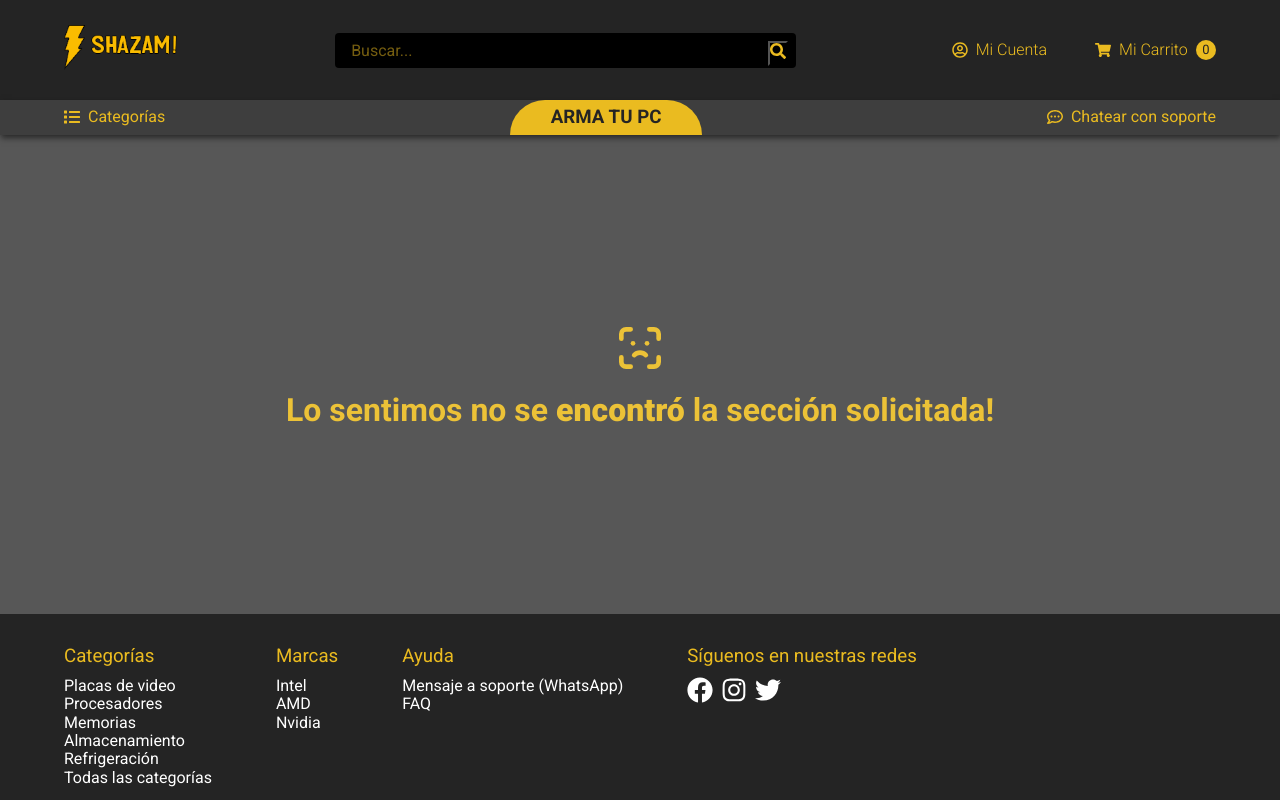
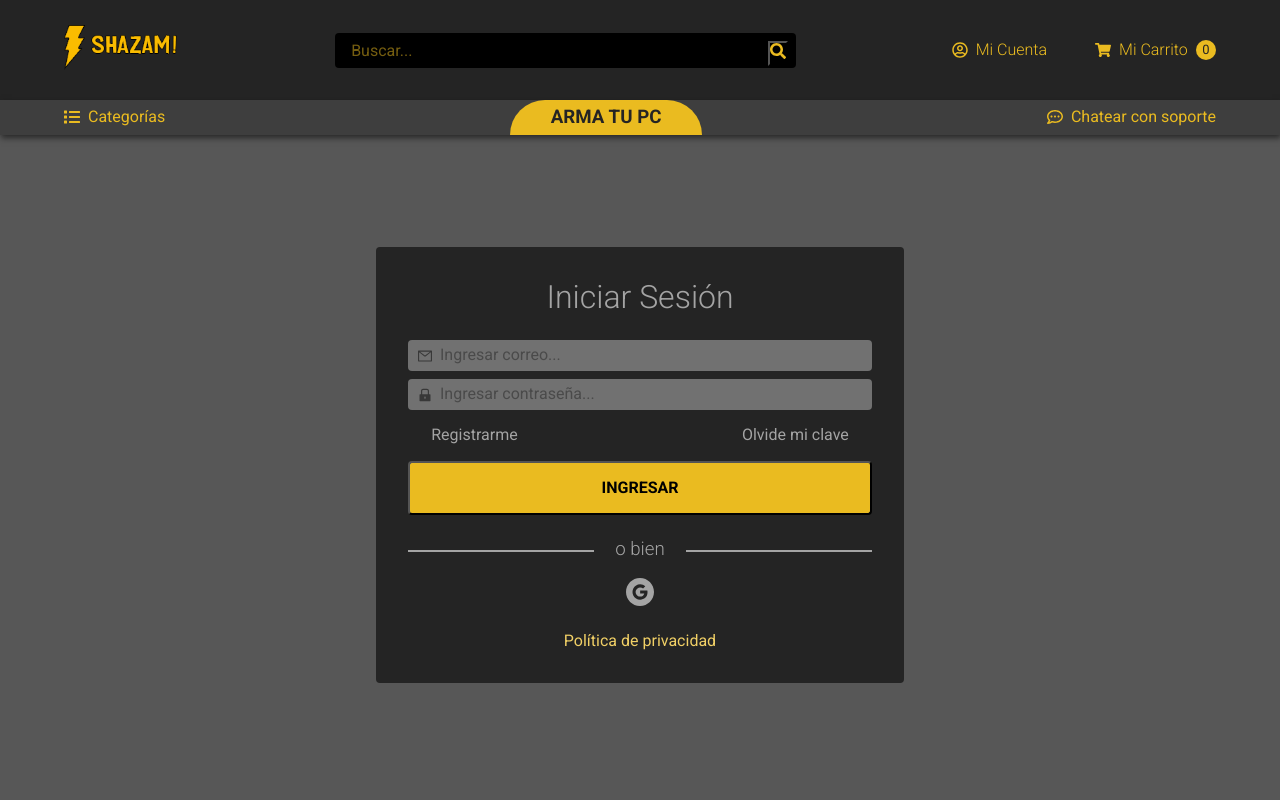
Before and after one commit to ozkavosh/alkemy-react-ecommerce-shazam, a React (Create React App) app: page /login in a window 1280 px wide. Before the commit this address led to /404. Shown: the top 800 px of the page. Built offline with nearby package versions, Linux system fonts and the light colour scheme.

Commit message:
Login Component

```diff
--- /dev/null
+++ b/src/components/Login/Login.scss
@@ -0,0 +1,147 @@
+@use '../../globals' as variables;
+
+.login{
+    background-color: lighten(variables.$secondary-color, 20%);
+
+    .container{
+        width: 100%;
+        height: 100%;
+        padding-top: 7em;
+        padding-bottom: 14em;
+        display: flex;
+        justify-content: center;
+        align-items: center;
+
+        .loginForm{
+            box-sizing: border-box;
+            padding: 2em;
+            display: flex;
+            flex-direction: column;
+            align-items: center;
+            gap: .5em;
+            width: 33em;
+            background-color:  variables.$secondary-color;
+            border-radius: 4px;
+
+            h2{
+                color: lighten(variables.$secondary-color, 50%);
+                font-weight: 300;
+                font-size: 2em;
+                margin-bottom: .5em;
+            }
+
+            .formInput{
+                position: relative;
+                width: 100%;
+
+                input{
+                    background-color: lighten(variables.$secondary-color, 30%);
+                    border: none;
+                    outline: none;
+                    box-sizing: border-box;
+                    width: 100%;
+                    padding: .4em 2em;
+                    border-radius: 4px;
+
+                    &::placeholder{
+                        color: variables.$secondary-color;
+                        opacity: 0.5;
+                    }
+                }
+
+                svg{
+                    position: absolute;
+                    opacity: 0.5;
+                    left: 2%;
+                    top: 25%;
+                }
+            }
+
+            .passwordActions{
+                width: 90%;
+                margin: .5em auto;
+                display: flex;
+                justify-content: space-between;
+                color: lighten(variables.$secondary-color, 50%);
+
+                a{
+                    color: lighten(variables.$secondary-color, 50%);
+                    text-decoration: none;
+                }
+
+                a,p{
+                    cursor: pointer;
+                }
+            }
+
+            button{
+                width: 100%;
+                padding: 1em 0;
+                border-radius: 4px;
+                text-transform: uppercase;
+                font-weight: bold;
+                background-color: variables.$main-color;
+                cursor: pointer;
+            }
+
+            .networkLogin{
+                margin: 1em 0;
+                width: 100%;
+                display:flex;
+                flex-direction: column;
+                align-items: center;
+                justify-content:center;
+                gap: 1em;
+                color: lighten(variables.$secondary-color, 50%);
+
+                .networkLoginHeading{
+                    position: relative;
+                    width: 100%;
+                    text-align: center;
+                    font-weight: 300;
+                    z-index: 1;
+                }
+
+                .networkLoginHeading::before{
+                    content: "";
+                    display:block;
+                    position: absolute;
+                    width: 40%;
+                    height: 2px;
+                    background-color: lighten(variables.$secondary-color, 50%);
+                    left: 0;
+                    top: 50%;
+                    z-index: -1;
+                }
+
+                .networkLoginHeading::after{
+                    content: "";
+                    display:block;
+                    position: absolute;
+                    width: 40%;
+                    height: 2px;
+                    background-color: lighten(variables.$secondary-color, 50%);
+                    right: 0;
+                    top: 50%;
+                    z-index: -1;
+                }
+
+                svg{
+                    font-size: 2em;
+                    cursor: pointer;
+                    transition: color .5s linear;
+
+                    &:hover{
+                        color: lighten(variables.$main-color, 15%);
+                        transition: color .5s linear;
+                    }
+                }
+            }
+
+            .policyLink{
+                color: lighten(variables.$main-color, 15%);
+                text-decoration: none;
+            }
+        }
+    }
+}
--- /dev/null
+++ b/src/components/Login/Login.tsx
@@ -0,0 +1,36 @@
+import './Login.scss'
+import { Link } from 'react-router-dom';
+import { AiFillGoogleCircle, AiFillLock, AiOutlineMail } from 'react-icons/ai';
+
+const Login = () => {
+  return (
+    <main className="login">
+        <div className="container">
+            <form className="loginForm">
+                <h2>Iniciar Sesión</h2>
+                <div className="formInput">
+                    <AiOutlineMail/>
+                    <input type="email" name="email" placeholder="Ingresar correo..." />
+                </div>
+                <div className="formInput">
+                    <AiFillLock/>
+                    <input type="password" name="password" placeholder="Ingresar contraseña..." />
+                </div>
+                <div className="passwordActions">
+                    <Link to="/registro">Registrarme</Link> <p>Olvide mi clave</p>
+                </div>
+                <button className="submit">Ingresar</button>
+
+                <div className="networkLogin">
+                    <h3 className="networkLoginHeading">o bien</h3>
+                    <AiFillGoogleCircle/>
+                </div>
+
+                <Link to="/ayuda" className="policyLink">Política de privacidad</Link>
+            </form>
+        </div>
+    </main>
+  )
+}
+
+export default Login
--- a/src/components/MainNavigation/MainNavigation.tsx
+++ b/src/components/MainNavigation/MainNavigation.tsx
@@ -1,8 +1,10 @@
 import { Routes, Route, Navigate } from "react-router-dom";
 import Home from "../Home/Home";
+import Login from "../Login/Login";
 import NotFound from "../NotFound/NotFound";
 import ProductDetail from "../ProductDetail/ProductDetail";
 import ProductList from "../ProductList/ProductList";
+import Register from "../Register/Register";
 
 const MainNavigation = () => {
   return (
@@ -11,6 +13,8 @@
       <Route path="/categoria/:category" element={<ProductList/>} />
       <Route path="/marca/:brand" element={<ProductList/>} />
       <Route path="/producto/:id" element={<ProductDetail/>} />
+      <Route path="/login" element={<Login/>} />
+      <Route path="/registro" element={<Register />} />
       <Route path="/404/" element={<NotFound/>}/>
       <Route path="*" element={<Navigate to="/404"/>}/>
     </Routes>
--- a/src/components/ProductDetail/ProductDetail.scss
+++ b/src/components/ProductDetail/ProductDetail.scss
@@ -37,6 +37,7 @@
                 }
 
                 .secondColumn{
+                    box-sizing: border-box;
                     flex: 1;
                     margin-left: auto;
                     display: flex;
@@ -46,6 +47,10 @@
 
                     .productPriceContainer{
                         text-align: center;
+
+                        .productPrice{
+                            font-size: 2em;
+                        }
                     }
 
                     .productInfoContainer{
@@ -63,12 +68,14 @@
                         margin: .5em 0;
                         display: flex;
                         gap: .1em;
+                        color: #fff;
 
                         .btnAddQuantity, .btnRemoveQuantity{
                             background-color: variables.$secondary-color;
                             padding: .5em 1em;
                             border: none;
                             cursor: pointer;
+                            color: #fff;
 
                             &:hover{
                                 background-color: lighten(variables.$secondary-color, 5%);
--- /dev/null
+++ b/src/components/Register/Register.tsx
@@ -0,0 +1,9 @@
+import './Register.scss'
+
+const Register = () => {
+  return (
+    <div>Register</div>
+  )
+}
+
+export default Register
```
Also changed, not shown: src/components/Register/Register.scss (added).
